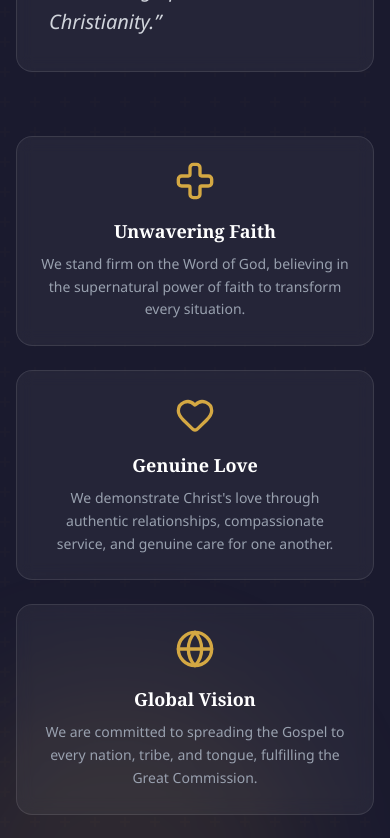
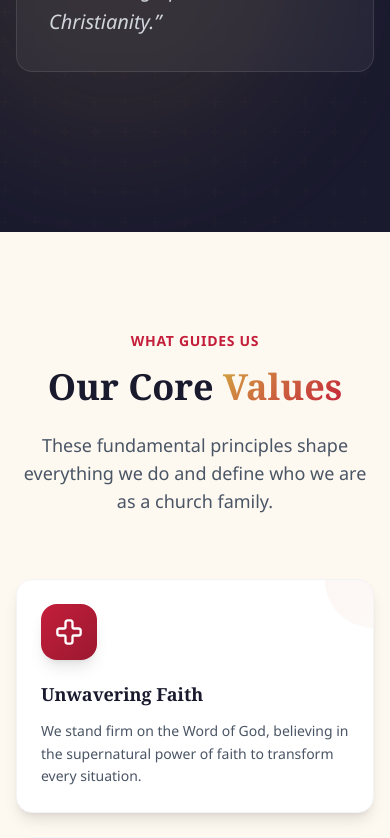
Before and after one commit to glorino/drazemheazena, a Next.js app: page /about in a window 390 px wide. Shown: the part 5480-6318 px from the top of the page. Built offline with nearby package versions, Linux system fonts and the light colour scheme.

Commit message:
Add countdown timer, update contact info, add core values section, fix hero image

```diff
--- a/src/app/about/page.tsx
+++ b/src/app/about/page.tsx
@@ -59,24 +59,56 @@ const values = [
     title: "Unwavering Faith",
     description:
       "We stand firm on the Word of God, believing in the supernatural power of faith to transform every situation.",
+    color: "from-primary to-primary-dark",
   },
   {
     icon: Heart,
     title: "Genuine Love",
     description:
       "We demonstrate Christ's love through authentic relationships, compassionate service, and genuine care for one another.",
+    color: "from-pink-500 to-rose-600",
   },
   {
     icon: Globe,
     title: "Global Vision",
     description:
       "We are committed to spreading the Gospel to every nation, tribe, and tongue, fulfilling the Great Commission.",
+    color: "from-blue-500 to-indigo-600",
   },
   {
     icon: Shield,
     title: "Integrity",
     description:
       "We uphold the highest standards of honesty, accountability, and moral excellence in all our dealings.",
+    color: "from-emerald-500 to-green-600",
+  },
+  {
+    icon: BookOpen,
+    title: "Biblical Excellence",
+    description:
+      "We are committed to the undiluted Word of God, teaching and applying Scripture with precision and power.",
+    color: "from-gold to-gold-light",
+  },
+  {
+    icon: Users,
+    title: "Community",
+    description:
+      "We build a loving family where every person is valued, supported, and empowered to fulfill their God-given purpose.",
+    color: "from-purple-500 to-violet-600",
+  },
+  {
+    icon: Star,
+    title: "Servant Leadership",
+    description:
+      "We lead by serving, following the example of Christ who came not to be served but to serve.",
+    color: "from-amber-500 to-orange-600",
+  },
+  {
+    icon: Crown,
+    title: "Kingdom Impact",
+    description:
+      "We are dedicated to making a lasting impact in our communities, nation, and the world through practical Christianity.",
+    color: "from-cyan-500 to-teal-600",
   },
 ];
 
@@ -343,18 +375,42 @@ export default function AboutPage() {
               </div>
             </FadeIn>
           </div>
+        </div>
+      </section>
+
+      {/* Core Values */}
+      <section className="py-24 bg-cream">
+        <div className="max-w-7xl mx-auto px-4">
+          <FadeIn direction="up">
+            <div className="text-center mb-16">
+              <span className="inline-block text-primary font-semibold text-sm tracking-wider uppercase mb-4">
+                What Guides Us
+              </span>
+              <h2 className="text-4xl md:text-5xl font-bold text-dark mb-6">
+                Our Core <span className="text-gradient">Values</span>
+              </h2>
+              <p className="text-lg text-gray-600 max-w-2xl mx-auto">
+                These fundamental principles shape everything we do and define who we are as a church family.
+              </p>
+            </div>
+          </FadeIn>
 
           <StaggerChildren className="grid grid-cols-1 md:grid-cols-2 lg:grid-cols-4 gap-6">
             {values.map((value) => (
               <StaggerItem key={value.title}>
-                <div className="bg-white/5 backdrop-blur-sm border border-white/10 rounded-2xl p-6 text-center hover:bg-white/10 transition-colors">
-                  <value.icon className="w-10 h-10 text-gold mx-auto mb-4" />
-                  <h4 className="text-lg font-bold text-white mb-2">
-                    {value.title}
-                  </h4>
-                  <p className="text-gray-400 text-sm leading-relaxed">
-                    {value.description}
-                  </p>
+                <div className="group relative bg-white rounded-2xl p-6 shadow-lg hover:shadow-2xl transition-all duration-500 border border-gray-100 hover:border-gold/30 overflow-hidden">
+                  <div className="absolute top-0 right-0 w-24 h-24 bg-gradient-to-br from-primary/5 to-gold/5 rounded-full -translate-y-1/2 translate-x-1/2 group-hover:scale-150 transition-transform duration-500" />
+                  <div className="relative z-10">
+                    <div className={`w-14 h-14 bg-gradient-to-br ${value.color} rounded-2xl flex items-center justify-center mb-5 group-hover:scale-110 transition-transform duration-300 shadow-lg`}>
+                      <value.icon className="w-7 h-7 text-white" />
+                    </div>
+                    <h4 className="text-lg font-bold text-dark mb-3 group-hover:text-primary transition-colors">
+                      {value.title}
+                    </h4>
+                    <p className="text-gray-600 text-sm leading-relaxed">
+                      {value.description}
+                    </p>
+                  </div>
                 </div>
               </StaggerItem>
             ))}
--- a/src/app/contact/page.tsx
+++ b/src/app/contact/page.tsx
@@ -67,17 +67,16 @@ const contactInfo = [
   {
     icon: Phone,
     title: "Phone",
-    details: ["+234 XXX XXX XXXX", "+234 XXX XXX XXXX"],
-    link: "tel:+234XXXXXXXXXX",
+    details: ["0810 765 9761"],
+    link: "tel:08107659761",
   },
   {
     icon: Mail,
     title: "Email",
     details: [
-      "info@turningpointgospelcentre.com",
-      "pastor@turningpointgospelcentre.com",
+      "support@turningpointgospelcentre.com",
     ],
-    link: "mailto:info@turningpointgospelcentre.com",
+    link: "mailto:support@turningpointgospelcentre.com",
   },
 ];
 
@@ -96,13 +95,13 @@ const socialLinks = [
   },
   {
     icon: InstagramIcon,
-    href: "https://instagram.com",
+    href: "https://www.instagram.com/weloveturningpoint_?igsh=bHZhdGI4MHJkZmk4",
     label: "Instagram",
     color: "bg-pink-500",
   },
   {
     icon: YoutubeIcon,
-    href: "https://youtube.com/@weloveturningpoint",
+    href: "https://youtube.com/@weloveturningpoint?si=0367S9PWnPIfW07s",
     label: "YouTube",
     color: "bg-red-600",
   },
--- /dev/null
+++ b/src/components/CountdownTimer.tsx
@@ -0,0 +1,90 @@
+"use client";
+
+import { useState, useEffect } from "react";
+import { motion } from "framer-motion";
+
+interface CountdownTimerProps {
+  targetDate: string;
+  label: string;
+}
+
+interface TimeLeft {
+  days: number;
+  hours: number;
+  minutes: number;
+  seconds: number;
+}
+
+export default function CountdownTimer({
+  targetDate,
+  label,
+}: CountdownTimerProps) {
+  const [timeLeft, setTimeLeft] = useState<TimeLeft>({
+    days: 0,
+    hours: 0,
+    minutes: 0,
+    seconds: 0,
+  });
+
+  useEffect(() => {
+    const calculateTimeLeft = () => {
+      const difference = new Date(targetDate).getTime() - new Date().getTime();
+
+      if (difference > 0) {
+        setTimeLeft({
+          days: Math.floor(difference / (1000 * 60 * 60 * 24)),
+          hours: Math.floor((difference / (1000 * 60 * 60)) % 24),
+          minutes: Math.floor((difference / 1000 / 60) % 60),
+          seconds: Math.floor((difference / 1000) % 60),
+        });
+      }
+    };
+
+    calculateTimeLeft();
+    const timer = setInterval(calculateTimeLeft, 1000);
+    return () => clearInterval(timer);
+  }, [targetDate]);
+
+  const blocks = [
+    { value: timeLeft.days, label: "Days" },
+    { value: timeLeft.hours, label: "Hours" },
+    { value: timeLeft.minutes, label: "Mins" },
+    { value: timeLeft.seconds, label: "Secs" },
+  ];
+
+  return (
+    <div className="flex flex-col items-center">
+      <p className="text-gold text-sm font-semibold tracking-wider uppercase mb-4">
+        {label}
+      </p>
+      <div className="flex gap-3">
+        {blocks.map((block, index) => (
+          <motion.div
+            key={block.label}
+            initial={{ scale: 0.8, opacity: 0 }}
+            animate={{ scale: 1, opacity: 1 }}
+            transition={{ delay: index * 0.1 }}
+            className="flex flex-col items-center"
+          >
+            <div className="relative">
+              <div className="w-16 h-16 sm:w-20 sm:h-20 bg-gradient-to-br from-primary to-primary-dark rounded-2xl flex items-center justify-center shadow-lg shadow-primary/30">
+                <motion.span
+                  key={block.value}
+                  initial={{ y: -10, opacity: 0 }}
+                  animate={{ y: 0, opacity: 1 }}
+                  className="text-2xl sm:text-3xl font-bold text-white"
+                >
+                  {String(block.value).padStart(2, "0")}
+                </motion.span>
+              </div>
+              <div className="absolute -top-1 -right-1 w-3 h-3 bg-gold rounded-full animate-pulse" />
+            </div>
+            <span className="text-xs text-gray-400 mt-2 font-medium uppercase tracking-wider">
+              {block.label}
+            </span>
+          </motion.div>
+        ))}
+      </div>
+    </div>
+  );
+}
--- a/src/components/Header.tsx
+++ b/src/components/Header.tsx
@@ -50,10 +50,10 @@ export default function Header() {
       <div className="bg-dark text-white text-sm py-2 hidden md:block">
         <div className="max-w-7xl mx-auto px-4 flex justify-between items-center">
           <div className="flex items-center gap-6">
-            <div className="flex items-center gap-2">
+            <a href="tel:08107659761" className="flex items-center gap-2 hover:text-gold transition-colors">
               <Phone className="w-3.5 h-3.5 text-gold" />
-              <span>+234 XXX XXX XXXX</span>
-            </div>
+              <span>0810 765 9761</span>
+            </a>
             <div className="flex items-center gap-2">
               <MapPin className="w-3.5 h-3.5 text-gold" />
               <span>Irabor Street, Upper Mission Extension, Benin City</span>
```
Also changed, not shown: src/app/page.tsx (+44 -3 lines), src/components/Footer.tsx (+17 -6 lines).
